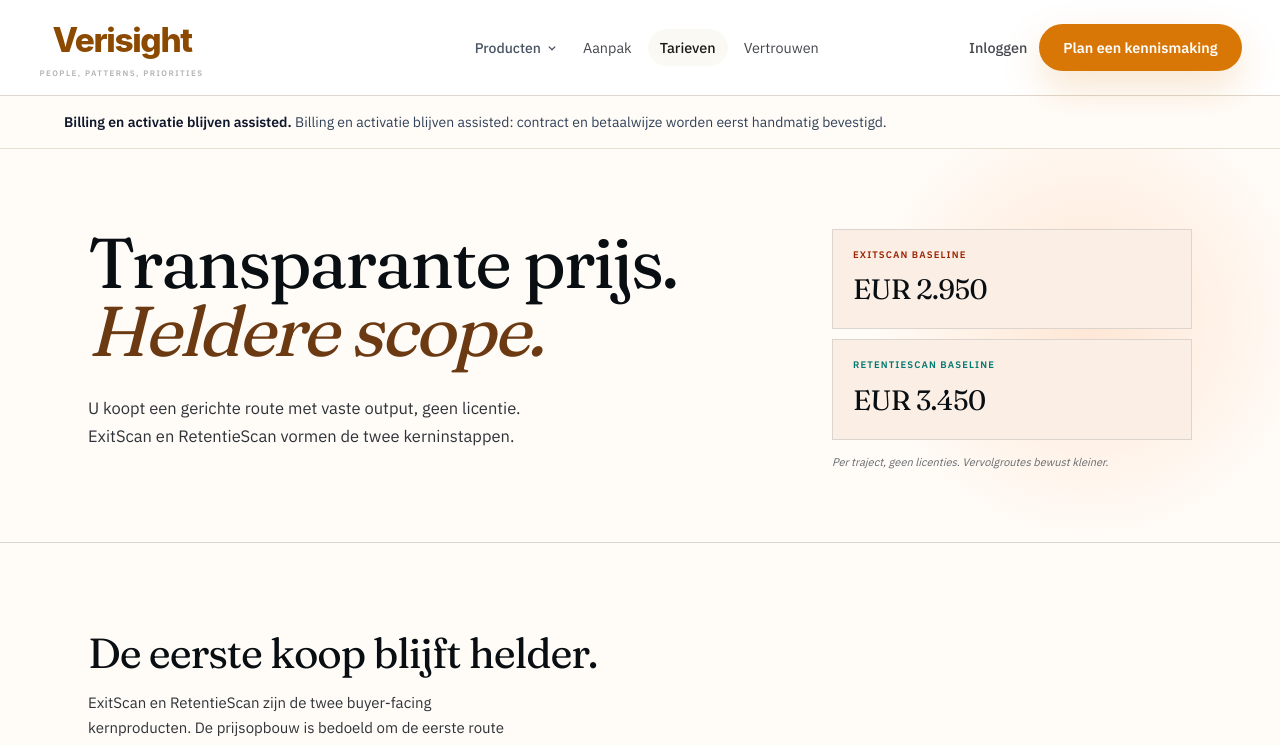
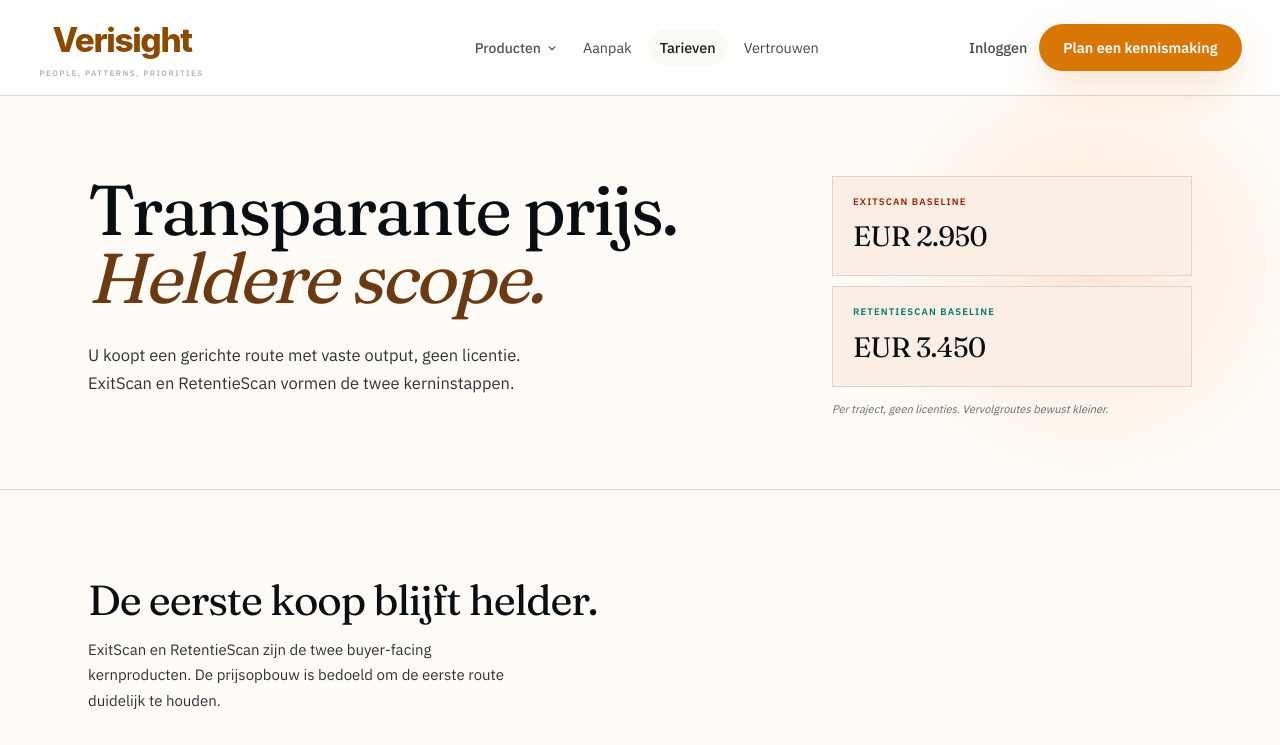
Before and after one commit to larshengel08-lang/VerisightSaaS, a Next.js app in the folder frontend/: page /tarieven in a window 1280 px wide. Shown: the top 745 px of the page. Built offline with nearby package versions, Linux system fonts and the light colour scheme.

Commit message:
Remove assisted billing banner from pricing page

```diff
--- a/frontend/app/tarieven/page.tsx
+++ b/frontend/app/tarieven/page.tsx
@@ -2,7 +2,6 @@ import type { Metadata } from 'next'
 import { PublicHeader } from '@/components/marketing/public-header'
 import { PublicFooter } from '@/components/marketing/public-footer'
 import { TarievenContent } from '@/components/marketing/tarieven-content'
-import { getBillingReadinessCopy } from '@/lib/billing-registry'
 import { buildContactHref } from '@/lib/contact-funnel'
 
 export const metadata: Metadata = {
@@ -37,23 +36,13 @@ export default function TarievenPage() {
   }
 
   const ctaHref = buildContactHref({ routeInterest: 'exitscan', ctaSource: 'pricing_primary_cta' })
-  const billingReadinessCopy = getBillingReadinessCopy({
-    contractSigned: false,
-    paymentMethodConfirmed: false,
-  })
 
   return (
     <>
       <script type="application/ld+json" dangerouslySetInnerHTML={{ __html: JSON.stringify(breadcrumbSchema) }} />
       <div className="min-h-screen">
-      <PublicHeader ctaHref={ctaHref} ctaLabel="Plan een kennismaking" />
+        <PublicHeader ctaHref={ctaHref} ctaLabel="Plan een kennismaking" />
         <main id="hoofdinhoud">
-          <section className="border-b border-[#e7dfd2] bg-[#FFFCF8] px-6 py-4 text-sm text-slate-700 sm:px-10">
-            <div className="mx-auto max-w-6xl">
-              <strong className="font-semibold text-slate-900">Billing en activatie blijven assisted.</strong>{' '}
-              {billingReadinessCopy}
-            </div>
-          </section>
           <TarievenContent />
         </main>
         <PublicFooter />
```
